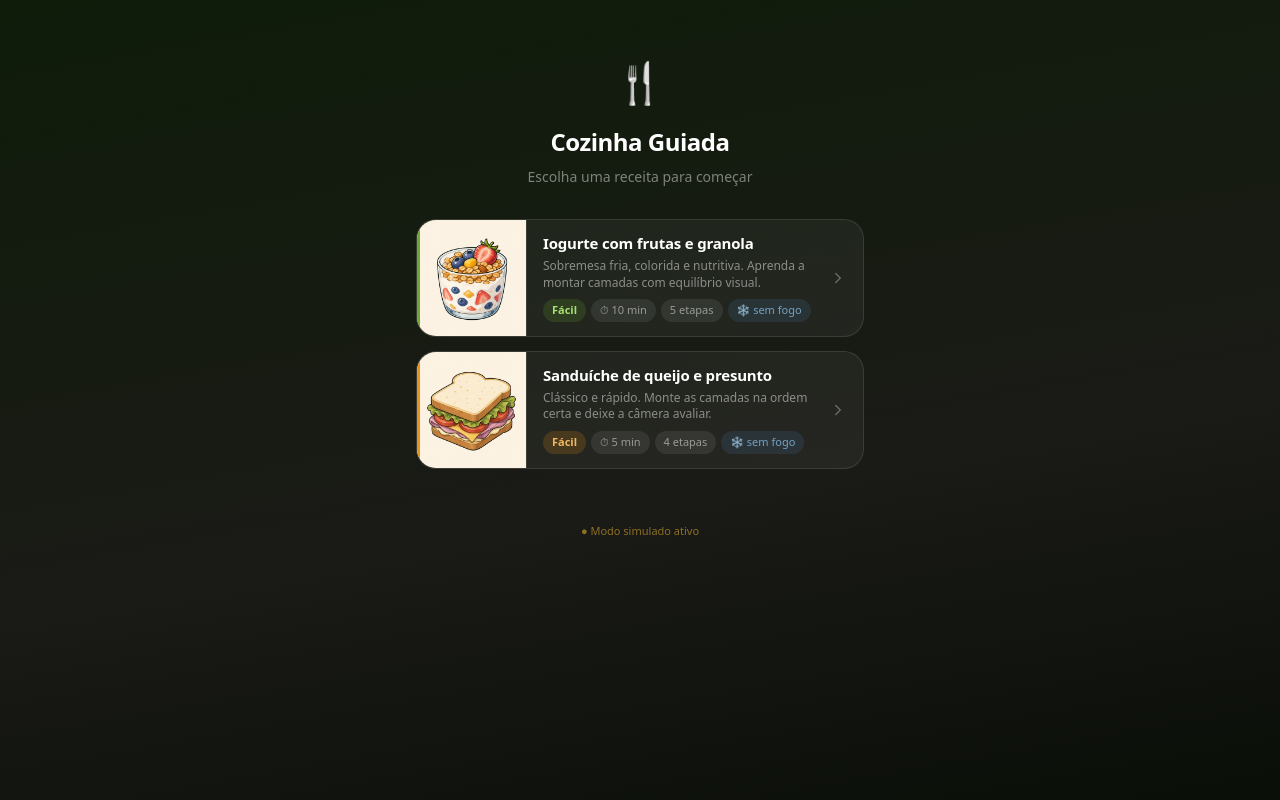
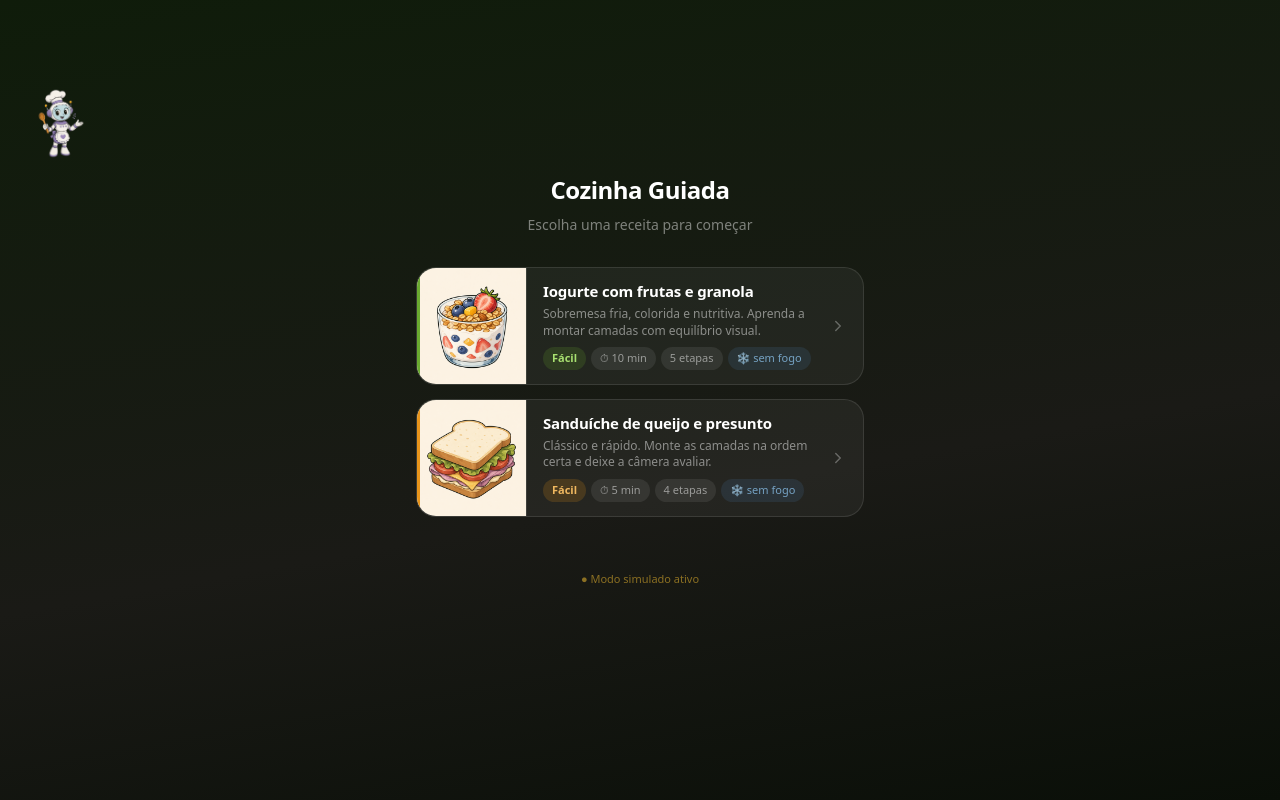
Before and after one commit to compil3r/cozinha-unisenac, a Laravel app: page / in a window 1280 px wide. Run offline with Laravel 12, Linux system fonts and the light colour scheme; style sheets or scripts are compiled from the project's sources.

Commit message:
Replace recipe selection icon with an assistant image for enhanced visual appeal

```diff
--- a/resources/views/recipes/selection.blade.php
+++ b/resources/views/recipes/selection.blade.php
@@ -14,7 +14,9 @@
 
     {{-- ── HEADER ─────────────────────────────────────────────────────────── --}}
     <div style="text-align:center;padding:52px 24px 32px;">
-        <div style="font-size:40px;margin-bottom:12px;">🍴</div>
+        <img src="{{ asset('images/robo/falando.png') }}"
+             style="width:72px;height:108px;object-fit:contain;object-position:bottom center;
+                    margin-bottom:12px;" />
         <h1 style="color:#fff;font-size:24px;font-weight:700;letter-spacing:-.5px;margin:0 0 6px;">
             Cozinha Guiada
         </h1>
```
